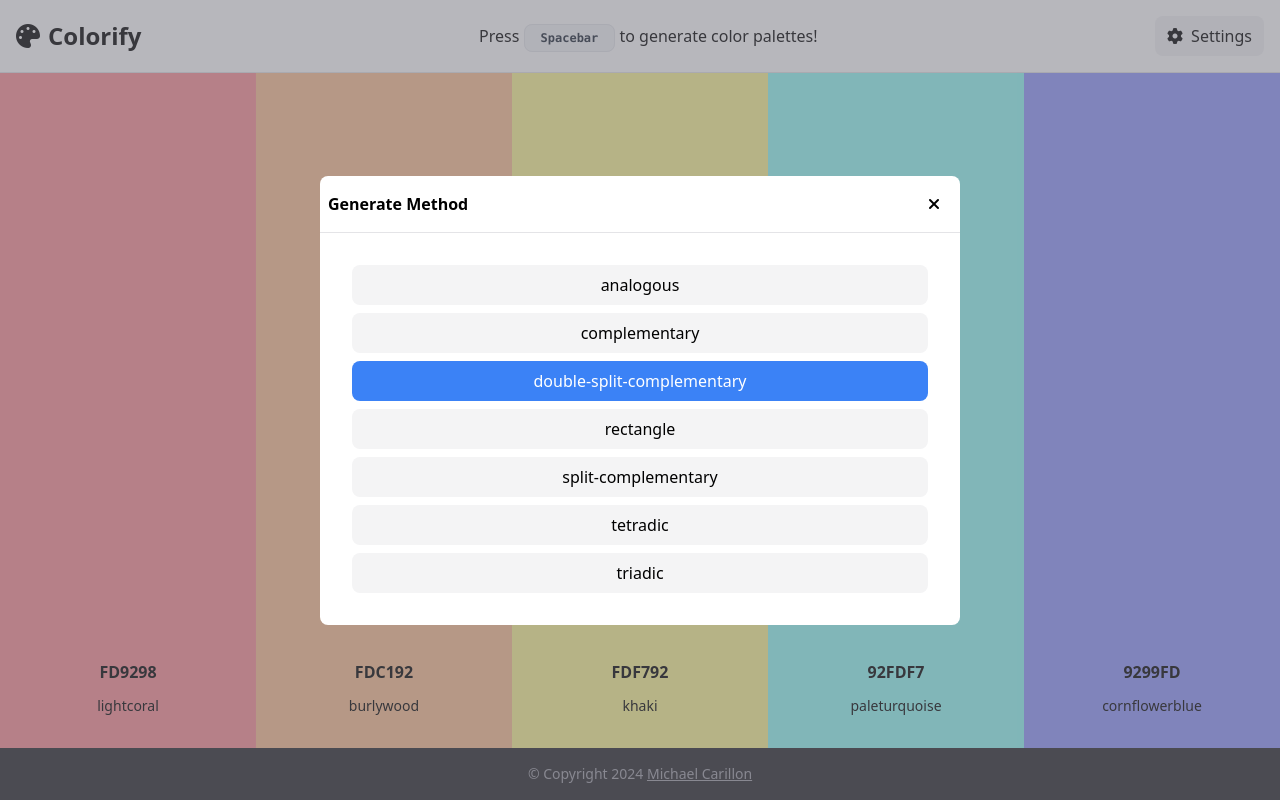
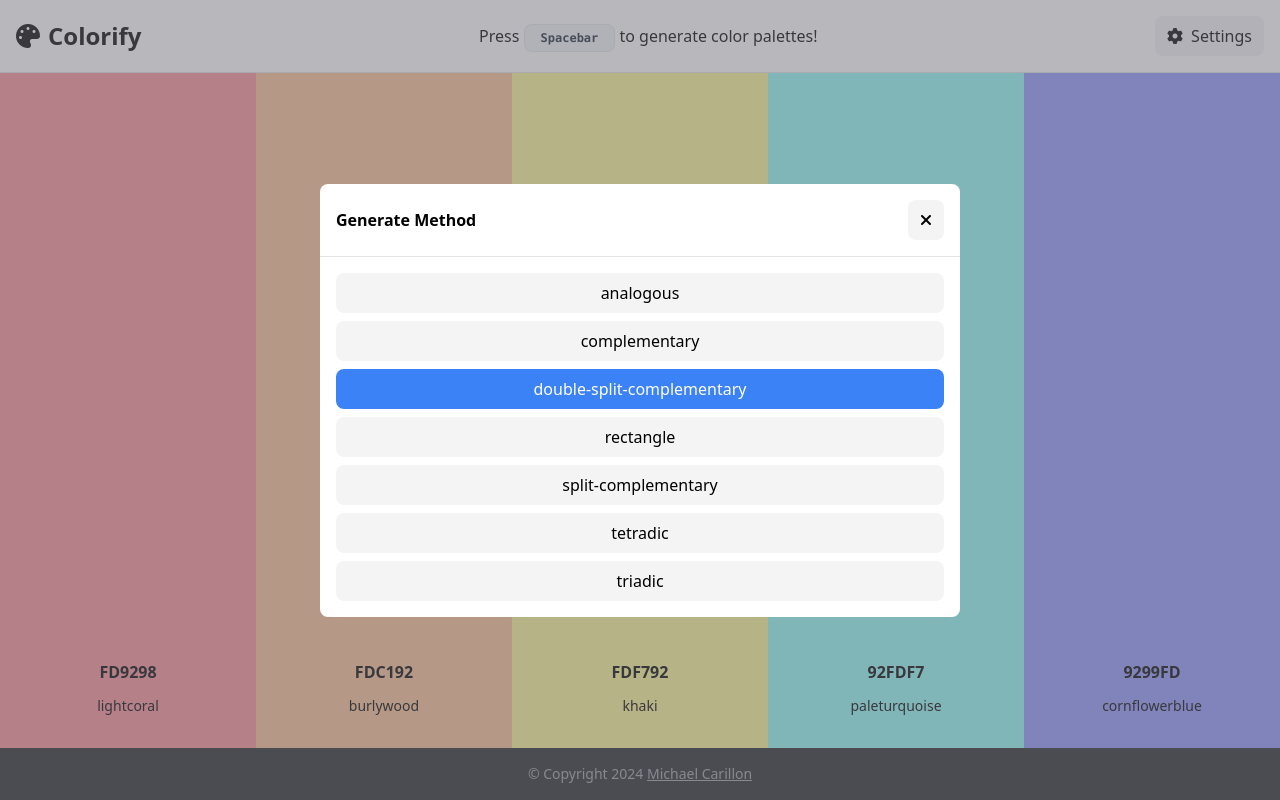
Before and after one commit to mike3497/color-app, a Vue app: page / in a window 1280 px wide. Both pictures are taken after a click on the button "Settings". Built offline with nearby package versions, Linux system fonts and the light colour scheme.

Commit message:
feat: create component for SettingsModal and move logic into store

```diff
--- a/src/App.vue
+++ b/src/App.vue
@@ -1,10 +1,10 @@
 <template>
   <div class="flex flex-col h-[100dvh]">
-    <AppHeader @generateClicked="generateColors" />
+    <AppHeader />
     <div class="flex-1">
       <div class="flex flex-col flex-1 md:flex-row h-full">
         <div
-          v-for="color in colors"
+          v-for="color in rootStore.colors"
           :key="color.id"
           :style="{ backgroundColor: color.hex }"
           class="flex flex-1"
@@ -25,31 +25,22 @@
 
 <script setup lang="ts">
 import { onMounted, ref } from 'vue';
-import { colord, random, extend } from 'colord';
-import harmonies from 'colord/plugins/harmonies';
-import a11yPlugin from 'colord/plugins/a11y';
-import mix from 'colord/plugins/mix';
-import type { Color } from '@/models/color';
-import { nanoid } from 'nanoid';
+
 import { onKeyStroke } from '@vueuse/core';
 import BaseToast from '@/components/shared/BaseToast.vue';
 import AppHeader from '@/components/layout/AppHeader.vue';
 import AppFooter from '@/components/layout/AppFooter.vue';
-import BaseColor from './components/BaseColor.vue';
+import BaseColor from '@/components/BaseColor.vue';
 import { useRootStore } from '@/stores/rootStore';
-import namesPlugin from 'colord/plugins/names';
-
-extend([harmonies, a11yPlugin, mix, namesPlugin]);
 
 const rootStore = useRootStore();
 
-const colors = ref<Color[]>([]);
 const copiedColor = ref<string>('');
 const isToastVisible = ref<boolean>(false);
 
 onKeyStroke(' ', (e) => {
   e.preventDefault();
-  generateColors();
+  rootStore.generateColors();
 });
 
 const onColorCopied = (color: string) => {
@@ -58,43 +49,7 @@ const onColorCopied = (color: string) => {
   setTimeout(() => (isToastVisible.value = false), 1000);
 };
 
-const generateColors = () => {
-  const randomColor = random().toHex();
-  const color = colord(randomColor);
-
-  colors.value = color.harmonies(rootStore.harmonyMethod).map((item) => {
-    const shades = item.shades(10).filter((shade) => shade.toHex() !== item.toHex());
-    const tints = item.tints(10).reverse();
-
-    const newColor: Color = {
-      id: nanoid(),
-      hex: item.toHex(),
-      name: item.toName({ closest: true }) ?? '',
-      shades: shades.map((item) => {
-        const newColor: Color = {
-          id: nanoid(),
-          hex: item.toHex(),
-          name: item.toName({ closest: true }) ?? ''
-        };
-
-        return newColor;
-      }),
-      tints: tints.map((item) => {
-        const newColor: Color = {
-          id: nanoid(),
-          hex: item.toHex(),
-          name: item.toName({ closest: true }) ?? ''
-        };
-
-        return newColor;
-      })
-    };
-
-    return newColor;
-  });
-};
-
 onMounted(() => {
-  generateColors();
+  rootStore.generateColors();
 });
 </script>
--- /dev/null
+++ b/src/components/SettingsModal.vue
@@ -0,0 +1,34 @@
+<template>
+  <BaseModal v-model="isOpen" heading="Generate Method">
+    <div class="flex flex-col gap-2">
+      <button
+        v-for="harmony in rootStore.harmonyNames"
+        :key="harmony"
+        class="px-6 py-2 rounded-lg"
+        :class="{
+          'bg-blue-500 text-white hover:bg-blue-600': rootStore.selectedHarmonyMethod === harmony,
+          'bg-zinc-100 text-black hover:bg-zinc-200': rootStore.selectedHarmonyMethod !== harmony
+        }"
+        @click="onHarmonyClicked(harmony)"
+      >
+        {{ harmony }}
+      </button>
+    </div>
+  </BaseModal>
+</template>
+
+<script setup lang="ts">
+import BaseModal from '@/components/shared/BaseModal.vue';
+import { useRootStore } from '@/stores/rootStore';
+import type { HarmonyType } from 'colord/plugins/harmonies';
+import { defineModel } from 'vue';
+
+const isOpen = defineModel<boolean>({ required: true });
+
+const rootStore = useRootStore();
+
+const onHarmonyClicked = (harmony: HarmonyType) => {
+  rootStore.selectedHarmonyMethod = harmony;
+  rootStore.generateColors();
+};
+</script>
--- a/src/components/layout/AppHeader.vue
+++ b/src/components/layout/AppHeader.vue
@@ -14,7 +14,7 @@
       </div>
       <button
         class="flex items-center gap-2 bg-zinc-100 hover:bg-zinc-200 px-3 py-2 rounded-lg"
-        @click="isGenerateMethodModalVisible = true"
+        @click="isSettingsModalOpen = true"
       >
         <i class="fa-solid fa-gear"></i><span>Settings</span>
       </button>
@@ -22,58 +22,25 @@
     <div class="p-4 md:hidden">
       <button
         class="bg-blue-500 text-white px-6 py-2 rounded-lg w-full"
-        @click="$emit('generateClicked')"
+        @click="onGenerateClicked"
       >
         Generate
       </button>
     </div>
   </header>
-  <BaseModal
-    heading="Generate Method"
-    :isVisible="isGenerateMethodModalVisible"
-    @closeClicked="isGenerateMethodModalVisible = false"
-  >
-    <div class="flex flex-col gap-2">
-      <button
-        v-for="harmony in harmonies"
-        :key="harmony"
-        class="px-6 py-2 rounded-lg"
-        :class="{
-          'bg-blue-500 text-white hover:bg-blue-600': rootStore.harmonyMethod === harmony,
-          'bg-zinc-100 text-black hover:bg-zinc-200': rootStore.harmonyMethod !== harmony
-        }"
-        @click="onHarmonyClicked(harmony)"
-      >
-        {{ harmony }}
-      </button>
-    </div>
-  </BaseModal>
+  <SettingsModal v-model="isSettingsModalOpen" />
 </template>
 
 <script setup lang="ts">
-import BaseModal from '@/components/shared/BaseModal.vue';
 import { useRootStore } from '@/stores/rootStore';
-import type { HarmonyType } from 'colord/plugins/harmonies';
 import { ref } from 'vue';
-
-const emit = defineEmits(['generateClicked']);
+import SettingsModal from '@/components/SettingsModal.vue';
 
 const rootStore = useRootStore();
 
-const isGenerateMethodModalVisible = ref<boolean>(false);
+const isSettingsModalOpen = ref<boolean>(false);
 
-const onHarmonyClicked = (harmony: string) => {
-  rootStore.harmonyMethod = harmony as HarmonyType;
-  emit('generateClicked');
-};
-
-const harmonies = [
-  'analogous',
-  'complementary',
-  'double-split-complementary',
-  'rectangle',
-  'split-complementary',
-  'tetradic',
-  'triadic'
-];
+const onGenerateClicked = () => {
+  rootStore.generateColors();
+}
 </script>
--- a/src/components/shared/BaseModal.vue
+++ b/src/components/shared/BaseModal.vue
@@ -2,18 +2,21 @@
   <Teleport to="#modal">
     <Transition name="modal">
       <div
-        v-show="isVisible"
+        v-show="isOpen"
         class="flex justify-center items-center w-screen h-screen fixed top-0 left-0 bg-zinc-500/50"
       >
         <Transition name="modal-inner">
-          <div v-show="isVisible" class="relative bg-white w-full md:w-1/2 mx-4 rounded-lg">
-            <div class="flex justify-between items-center border-b border-b-zinc-200 p-2">
+          <div v-show="isOpen" class="relative bg-white w-full md:w-1/2 mx-4 rounded-lg">
+            <div class="flex justify-between items-center border-b border-b-zinc-200 p-4">
               <h1 class="font-bold">{{ heading }}</h1>
-              <button class="hover:bg-zinc-100 px-3 py-2 rounded-lg" @click="$emit('closeClicked')">
+              <button
+                class="bg-zinc-100 hover:bg-zinc-200 px-3 py-2 rounded-lg"
+                @click="onCloseClicked"
+              >
                 <i class="fa-solid fa-xmark"></i>
               </button>
             </div>
-            <div class="p-8">
+            <div class="p-4">
               <slot></slot>
             </div>
           </div>
@@ -24,18 +27,20 @@
 </template>
 
 <script setup lang="ts">
-defineEmits(['closeClicked']);
+import { defineModel } from 'vue';
 
 defineProps({
   heading: {
     type: String,
     required: true
-  },
-  isVisible: {
-    type: Boolean,
-    required: true
   }
 });
+
+const isOpen = defineModel<boolean>({ required: true });
+
+const onCloseClicked = () => {
+  isOpen.value = false;
+}
 </script>
 
 <style scoped>
--- a/src/stores/rootStore.ts
+++ b/src/stores/rootStore.ts
@@ -1,11 +1,70 @@
+import type { Color } from '@/models/color';
 import type { HarmonyType } from 'colord/plugins/harmonies';
+import { nanoid } from 'nanoid';
 import { defineStore } from 'pinia';
 import { ref } from 'vue';
+import { colord, random, extend } from 'colord';
+import harmonies from 'colord/plugins/harmonies';
+import a11yPlugin from 'colord/plugins/a11y';
+import mix from 'colord/plugins/mix';
+import namesPlugin from 'colord/plugins/names';
 
 export const useRootStore = defineStore('rootStore', () => {
-  const harmonyMethod = ref<HarmonyType>('double-split-complementary');
+  extend([harmonies, a11yPlugin, mix, namesPlugin]);
+
+  const harmonyNames: HarmonyType[] = [
+    'analogous',
+    'complementary',
+    'double-split-complementary',
+    'rectangle',
+    'split-complementary',
+    'tetradic',
+    'triadic'
+  ];
+
+  const colors = ref<Color[]>([]);
+  const selectedHarmonyMethod = ref<HarmonyType>('double-split-complementary');
+
+  const generateColors = () => {
+    const randomColor = random().toHex();
+    const color = colord(randomColor);
+
+    colors.value = color.harmonies(selectedHarmonyMethod.value).map((item) => {
+      const shades = item.shades(10).filter((shade) => shade.toHex() !== item.toHex());
+      const tints = item.tints(10).reverse();
+
+      const newColor: Color = {
+        id: nanoid(),
+        hex: item.toHex(),
+        name: item.toName({ closest: true }) ?? '',
+        shades: shades.map((item) => {
+          const newColor: Color = {
+            id: nanoid(),
+            hex: item.toHex(),
+            name: item.toName({ closest: true }) ?? ''
+          };
+
+          return newColor;
+        }),
+        tints: tints.map((item) => {
+          const newColor: Color = {
+            id: nanoid(),
+            hex: item.toHex(),
+            name: item.toName({ closest: true }) ?? ''
+          };
+
+          return newColor;
+        })
+      };
+
+      return newColor;
+    });
+  };
 
   return {
-    harmonyMethod
+    colors,
+    generateColors,
+    harmonyNames,
+    selectedHarmonyMethod,
   };
 });
```
